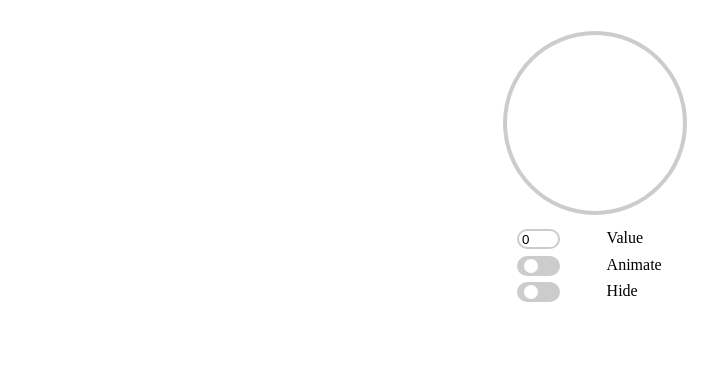
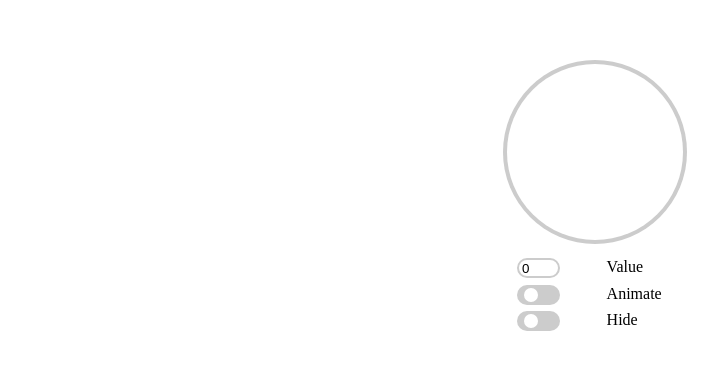
Before and after one commit to whereismysoft/whereismysoft.github.io, a plain HTML site: page index.html in a window 1280 px wide. Shown: the part 87-456 px from the top of the page, without its empty margins (45-763 px from the left). Drawn offline with Linux system fonts and the light colour scheme.

Commit message:
9th Progres Circle commit

```diff
--- a/style.css
+++ b/style.css
@@ -99,7 +99,7 @@ input:checked + .slider:before {
 .c-progress-circle {
 	width: 184px;
     height: 184px;
-    margin-top: 50%;
+    margin-top: 121px;
     border-radius: 50%;
     position: relative;
     transform: rotate(270deg);
```
